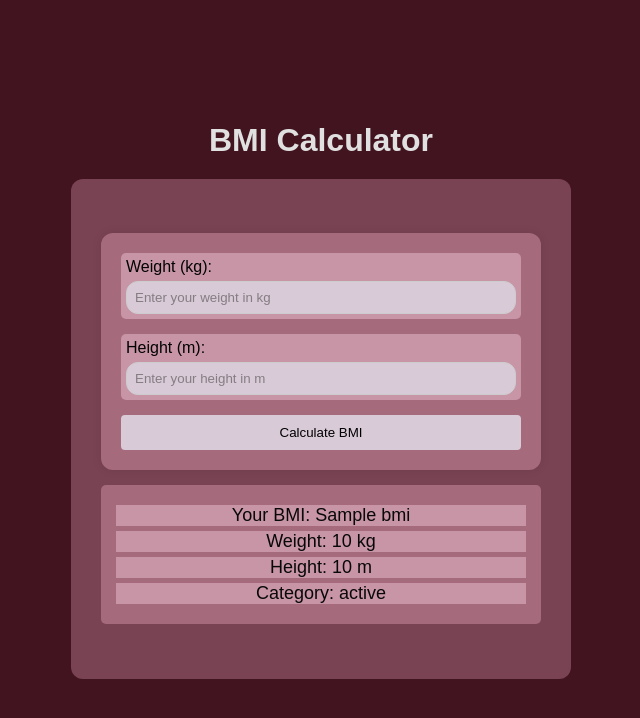
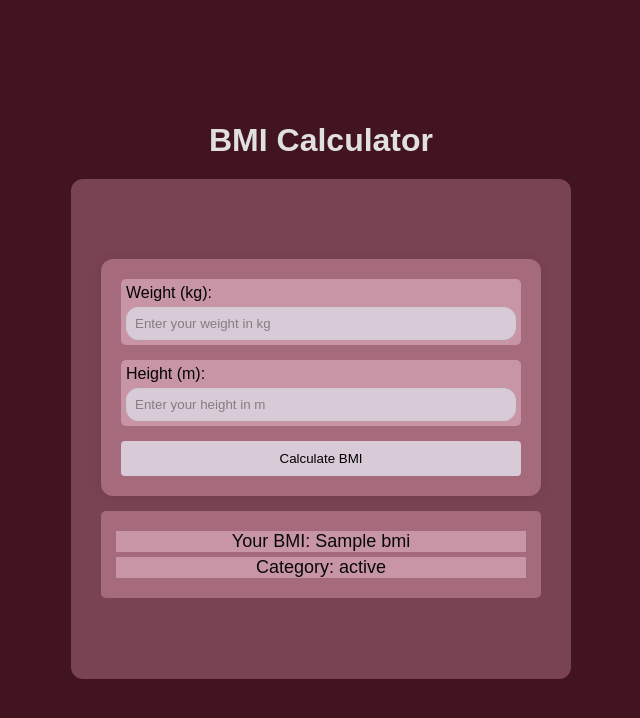
Before and after one commit to AnjaliBinu/OIBSIP, a Django app: template AnjaliBinu_2/calculator/templates/calculator/index.html in a window 1280 px wide. Shown: the top 718 px of the page, without its empty margins (319-959 px from the left). Run offline with Django 5.2, Linux system fonts and the light colour scheme; the template is opened without the code that fills it: most values are stand-ins (such as "Sample title", 1, 10 or a date in 2020).

Commit message:
BMI Project final

```diff
--- a/AnjaliBinu_2/calculator/templates/calculator/index.html
+++ b/AnjaliBinu_2/calculator/templates/calculator/index.html
@@ -29,8 +29,6 @@
         {% if bmi %}
         <div class="result">
             <p>Your BMI: {{ bmi }}</p>
-            <p>Weight: {{ weight }} kg</p>
-            <p>Height: {{ height }} m</p>
             <p>Category: {{ status }}</p>
         </div>
         {% elif status %}
```
